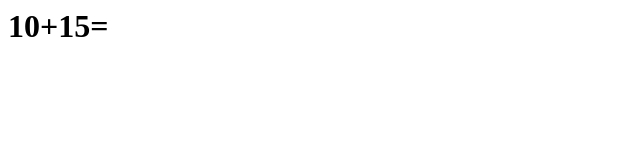
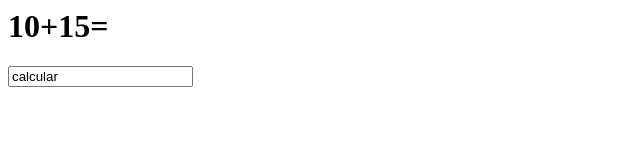
Before and after one commit to kawanrobert/1mc, a plain HTML site: page index.html in a window 1280 px wide. Shown: the whole page, without its empty margins (0-640 px from the left). Drawn offline with Linux system fonts and the light colour scheme.

Commit message:
Update index.html

```diff
--- a/index.html
+++ b/index.html
@@ -4,3 +4,8 @@
 
   <body>
     <h1> 10+15= </h1>
+
+  <input type=button" on click="mostra resultado()" value="calcular" id"botão"/>
+
+  </body>
+</html>
```
